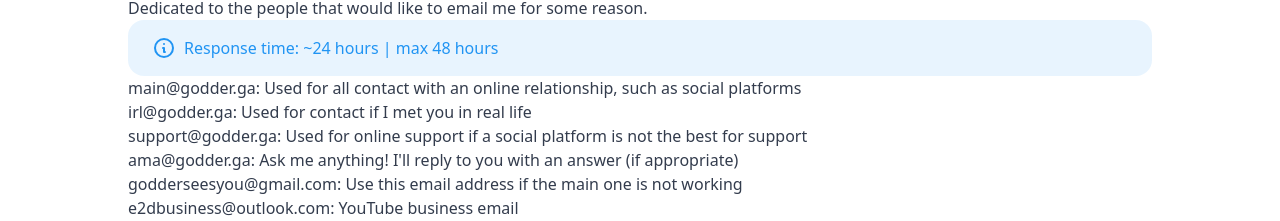
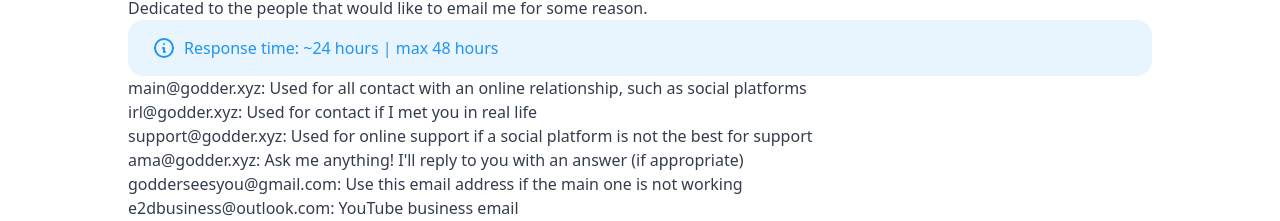
Before and after one commit to GodderE2D/godder.xyz, a Next.js app: page /resources in a window 1280 px wide. Shown: the part 332-553 px from the top of the page. Built offline with nearby package versions, Linux system fonts and the light colour scheme; what @tailwindcss/typography would draw is missing.

Commit message:
Update resources.tsx

```diff
--- a/pages/resources.tsx
+++ b/pages/resources.tsx
@@ -70,19 +70,19 @@ const Resources: NextPage = () => {
 
             <ul>
               <li>
-                <a href="mailto:main@godder.ga">main@godder.ga</a>
+                <a href="mailto:main@godder.xyz">main@godder.xyz</a>
                 : Used for all contact with an online relationship, such as social platforms
               </li>
               <li>
-                <a href="mailto:irl@godder.ga">irl@godder.ga</a>
+                <a href="mailto:irl@godder.xyz">irl@godder.xyz</a>
                 : Used for contact if I met you in real life
               </li>
               <li>
-                <a href="mailto:support@godder.ga">support@godder.ga</a>
+                <a href="mailto:support@godder.xyz">support@godder.xyz</a>
                 : Used for online support if a social platform is not the best for support
               </li>
               <li>
-                <a href="mailto:ama@godder.ga">ama@godder.ga</a>
+                <a href="mailto:ama@godder.xyz">ama@godder.xyz</a>
                 : Ask me anything! I&apos;ll reply to you with an answer (if appropriate)
               </li>
               <li>
```
